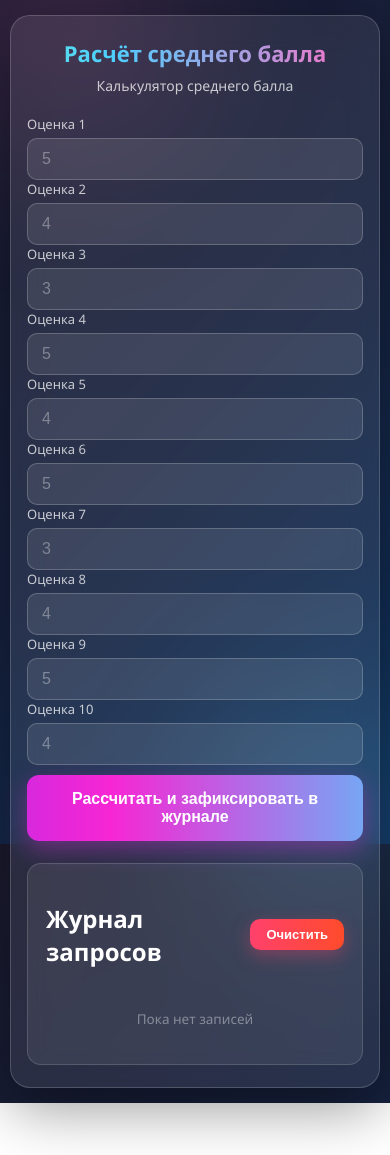
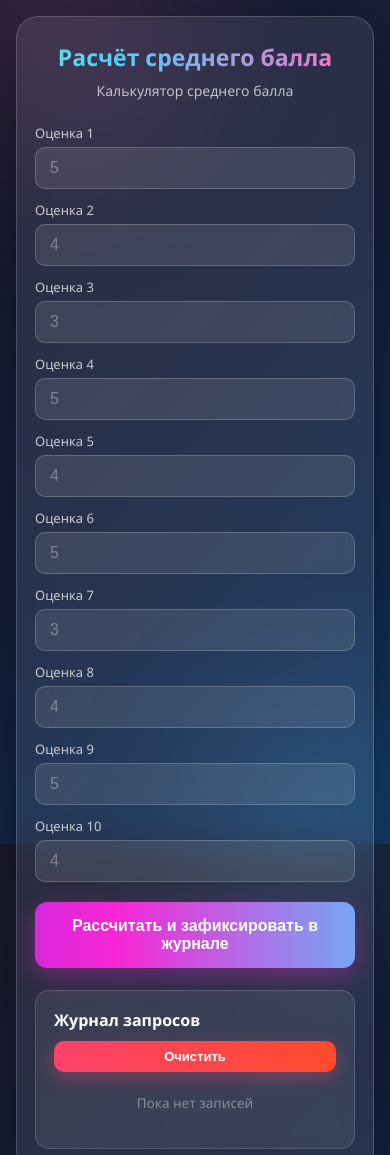
Before and after one commit to rinqxss/kalkulator, a plain HTML site: page index.html in a window 390 px wide. Shown: the top 1155 px of the page. Before the commit the page ends 1103 px from the top, so only its background shows below. Drawn offline with Linux system fonts and the light colour scheme.

Commit message:
Update style.css

```diff
--- a/style.css
+++ b/style.css
@@ -1,24 +1,27 @@
-/* ===== Калькулятор оценок — тёмная тема с переливающимися бликами ===== */
+
 
 * {
     box-sizing: border-box;
+}
+
+html,
+body {
+    height: 100%;
 }
 
 body {
     font-family: 'Segoe UI', Arial, sans-serif;
     margin: 0;
     padding: 0;
-    min-height: 100vh;
     color: #fff;
     background: linear-gradient(135deg, #1a1a2e 0%, #16213e 50%, #0f3460 100%);
     background-attachment: fixed;
+    /* Карточка всегда по центру окна */
     display: flex;
     justify-content: center;
-    align-items: flex-start;
+    align-items: center;
     overflow-x: hidden;
 }
-
-/* ---------- Переливающиеся цветные блики ---------- */
 
 body::before,
 body::after {
@@ -31,7 +34,7 @@ body::after {
     z-index: 0;
 }
 
-/* Розово-фиолетовый блик сверху слева */
+
 body::before {
     width: 60vw;
     height: 60vw;
@@ -41,7 +44,7 @@ body::before {
     animation: drift1 14s ease-in-out infinite alternate;
 }
 
-/* Голубой блик снизу справа */
+
 body::after {
     width: 55vw;
     height: 55vw;
@@ -61,19 +64,19 @@ body::after {
     to   { transform: translate(-8vw, -6vw) scale(1.15); }
 }
 
-/* ---------- Стеклянная карточка ---------- */
+
 
 .app-card {
     position: relative;
     z-index: 1;
     width: 100%;
-    max-width: 640px;
-    margin: 30px 15px;
-    padding: 30px 25px;
+    max-width: 680px;
+    margin: 24px;
+    padding: 34px 30px;
     background: rgba(255, 255, 255, 0.08);
     border: 1px solid rgba(255, 255, 255, 0.18);
-    border-radius: 20px;
-    box-shadow: 0 20px 60px rgba(0, 0, 0, 0.4);
+    border-radius: 22px;
+    box-shadow: 0 25px 70px rgba(0, 0, 0, 0.45);
 }
 
 @supports (backdrop-filter: blur(18px)) {
@@ -82,12 +85,12 @@ body::after {
     }
 }
 
-/* ---------- Шапка ---------- */
 
 .app-header h1 {
     text-align: center;
     font-size: 28px;
     margin: 0 0 8px;
+    color: #7bffb2; /* запасной цвет, если градиент не поддерживается */
     background: linear-gradient(90deg, #ff6ec4, #ffd86e, #7bffb2, #4dd0ff, #ff6ec4);
     background-size: 300% 100%;
     -webkit-background-clip: text;
@@ -96,21 +99,11 @@ body::after {
     animation: shimmer 6s linear infinite;
 }
 
-.app-header h1,
-.app-header .code-404 {
-    /* запасной цвет виден, если градиент не поддерживается */
-}
-
 .app-header p {
     text-align: center;
-    color: rgba(255, 255, 255, 0.75);
-    margin: 0 0 20px;
+    color: rgba(255, 255, 255, 0.7);
+    margin: 0 0 24px;
     font-size: 14px;
-}
-
-.app-header h2 {
-    font-size: 16px;
-    margin: 0;
 }
 
 @keyframes shimmer {
@@ -118,13 +111,12 @@ body::after {
     to   { background-position: 300% 50%; }
 }
 
-/* ---------- Форма: пары полей в строку ---------- */
 
-.calc-form .row {
+
+.fields-grid {
     display: grid;
     grid-template-columns: 1fr 1fr;
-    gap: 12px;
-    margin-bottom: 12px;
+    gap: 12px 16px;
 }
 
 .field label {
@@ -156,13 +148,13 @@ body::after {
     box-shadow: 0 0 0 3px rgba(77, 208, 255, 0.25);
 }
 
-/* ---------- Кнопки ---------- */
+
 
 .btn-primary {
     display: block;
     width: 100%;
     padding: 15px;
-    margin-top: 10px;
+    margin-top: 20px;
     border: none;
     border-radius: 12px;
     cursor: pointer;
@@ -206,7 +198,7 @@ body::after {
     box-shadow: 0 10px 24px rgba(255, 65, 108, 0.55);
 }
 
-/* ---------- Блок обратной связи (результат / ошибка) ---------- */
+
 
 .feedback {
     margin-top: 18px;
@@ -229,7 +221,6 @@ body::after {
     text-shadow: 0 0 10px rgba(255, 80, 120, 0.5);
 }
 
-/* ---------- Журнал ---------- */
 
 .log-section {
     margin-top: 22px;
@@ -247,13 +238,17 @@ body::after {
     margin-bottom: 12px;
 }
 
+.log-head h2 {
+    font-size: 16px;
+    margin: 0;
+}
+
 .log-list {
     list-style: none;
     margin: 0;
     padding: 0;
-    max-height: 300px;
+    max-height: 280px;
     overflow-y: auto;
-    counter-reset: entry;
 }
 
 .log-list li {
@@ -278,12 +273,11 @@ body::after {
     border: none;
 }
 
-/* ---------- Страница 404 ---------- */
-
 .error-page {
     text-align: center;
-    padding-top: 60px;
-    padding-bottom: 60px;
+    margin: 24px auto;
+    padding-top: 50px;
+    padding-bottom: 50px;
 }
 
 .code-404 {
@@ -302,23 +296,39 @@ body::after {
     margin-top: 20px;
 }
 
-/* ---------- Адаптив для телефона ---------- */
 
-@media screen and (max-width: 480px) {
-    .app-card {
-        margin: 15px 10px;
-        padding: 22px 16px;
+@media screen and (max-width: 640px) {
+    body {
+        align-items: flex-start;
     }
 
-    .calc-form .row {
-        grid-template-columns: 1fr;
+    .app-card {
+        margin: 16px;
+        padding: 24px 18px;
     }
 
     .app-header h1 {
-        font-size: 22px;
+        font-size: 23px;
     }
 
     .code-404 {
         font-size: 60px;
     }
 }
+
+
+
+@media screen and (max-width: 420px) {
+    .fields-grid {
+        grid-template-columns: 1fr;
+    }
+
+    .log-head {
+        flex-direction: column;
+        align-items: stretch;
+    }
+
+    .log-head .btn-clear {
+        width: 100%;
+    }
+}
```
